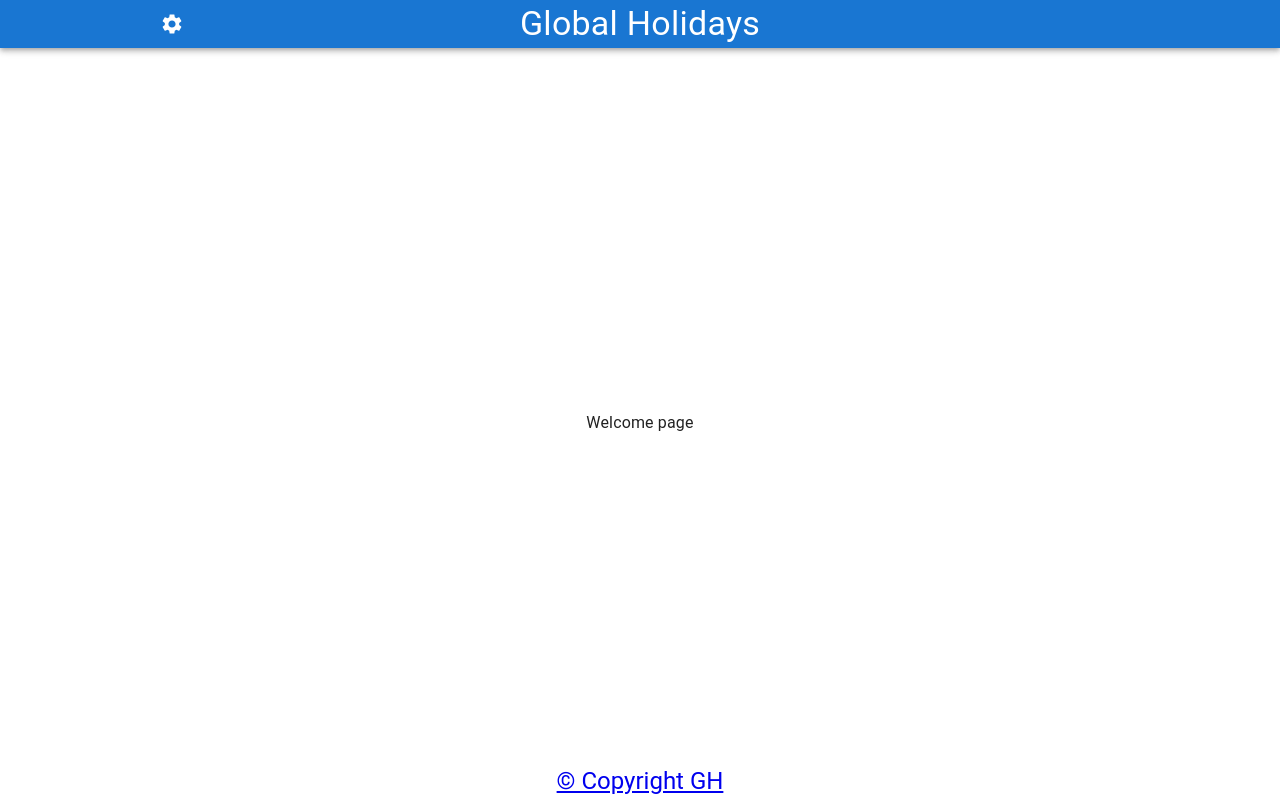
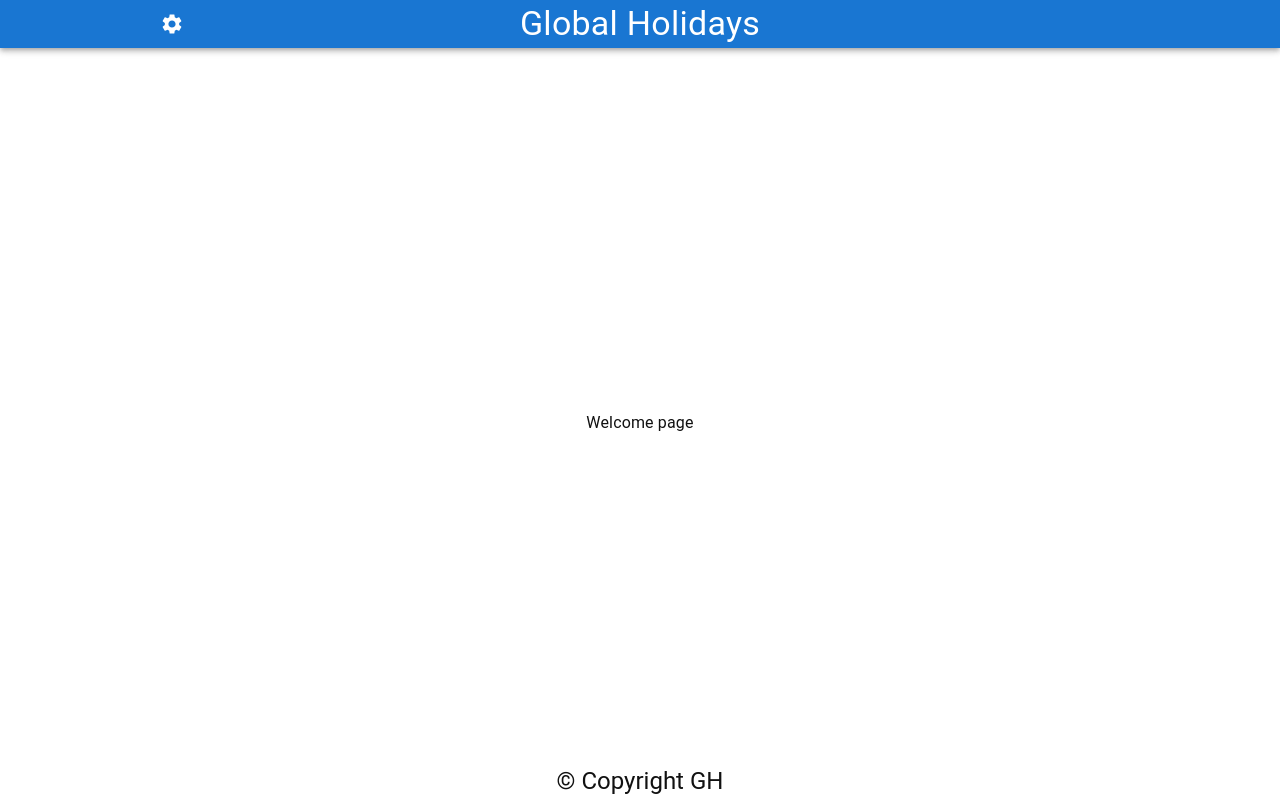
Before and after one commit to GeneralSting/Holidays-Calendar, a React (Vite) app: page / in a window 1280 px wide. Built offline with nearby package versions, Linux system fonts and the light colour scheme.

Commit message:
apply selected themes

```diff
--- a/src/App.css
+++ b/src/App.css
@@ -2,6 +2,7 @@
   height: 100vh;
 }
 
-h1 {
-  color: red;
+a {
+  text-decoration: none;
+  color: inherit;
 }
--- a/src/App.tsx
+++ b/src/App.tsx
@@ -1,13 +1,17 @@
 import { Route, Routes } from "react-router-dom";
 import "./App.css";
 import appRoutes from "./routes/AppRoutes";
-import { CssBaseline, Grid } from "@mui/material";
+import { CssBaseline, Grid, ThemeProvider } from "@mui/material";
 import Header from "./layout/Header";
 import Footer from "./layout/Footer";
+import { useAppSelector } from "./hooks/storeHooks";
+import getTheme from "./utils/getTheme";
 
 function App() {
+  const appTheme = useAppSelector((state) => state.options.appTheme);
   return (
     <>
+      <ThemeProvider theme={getTheme(appTheme)}>
         <Grid
           sx={{ minHeight: "100%" }}
           container
@@ -35,6 +39,7 @@ function App() {
           </Grid>
         </Grid>
         <CssBaseline />
+      </ThemeProvider>
     </>
   );
 }
--- a/src/features/headerOptions/components/OptionsIcon.tsx
+++ b/src/features/headerOptions/components/OptionsIcon.tsx
@@ -24,16 +24,14 @@ const OptionsIcon = () => {
   const appTheme = useAppSelector((state) => state.options.appTheme);
   const appLanguage = useAppSelector((state) => state.options.language);
 
-
-
   const themeChange = (event: SelectChangeEvent<typeof appTheme>) => {
     const themeValue = event.target.value || "";
-    dispatch(setAppTheme(themeValue))
+    dispatch(setAppTheme(themeValue));
   };
 
   const languageChange = (event: SelectChangeEvent<typeof appLanguage>) => {
     const languageValue = event.target.value || "";
-    dispatch(setLanguage(languageValue))
+    dispatch(setLanguage(languageValue));
   };
 
   return (
@@ -46,13 +44,13 @@ const OptionsIcon = () => {
       >
         <SettingsIcon />
       </IconButton>
-      <Dialog open={open} onClose={() => setOpen(false)}>
+      <Dialog open={open} onClose={() => setOpen(false)} fullWidth>
         <DialogTitle
           sx={{
             display: "flex",
             justifyContent: "space-between",
             alignItems: "center",
-            mb: 1
+            mb: 1,
           }}
         >
           Change app options
@@ -68,7 +66,8 @@ const OptionsIcon = () => {
           <Grid container direction="row" alignItems="center" spacing={4}>
             <Grid
               item
-              xs={6}
+              md={6}
+              xs={12}
               display="flex"
               justifyContent="center"
               alignItems="center"
@@ -82,14 +81,18 @@ const OptionsIcon = () => {
                   input={<OutlinedInput label="Theme" />}
                 >
                   <MenuItem value="light">Light Theme</MenuItem>
+                  <MenuItem value="lightIncreased">
+                    Light Theme Increased
+                  </MenuItem>
                   <MenuItem value="dark">Dark Theme</MenuItem>
-                  <MenuItem value="custom">Custom Theme</MenuItem>
+                  <MenuItem value="solarized">Solarized Theme</MenuItem>
                 </Select>
               </FormControl>
             </Grid>
             <Grid
               item
-              xs={6}
+              md={6}
+              xs={12}
               display="flex"
               justifyContent="center"
               alignItems="center"
@@ -102,7 +105,7 @@ const OptionsIcon = () => {
                   onChange={languageChange}
                   input={<OutlinedInput label="Language" />}
                 >
-                  <MenuItem value="hr">Croaita</MenuItem>
+                  <MenuItem value="hr">Croaitan</MenuItem>
                   <MenuItem value="en">English</MenuItem>
                   <MenuItem value="ge">Germany</MenuItem>
                 </Select>
--- /dev/null
+++ b/src/features/themes/darkTheme.ts
@@ -0,0 +1,13 @@
+import { createTheme } from "@mui/material";
+
+export const darkTheme = createTheme({
+  palette: {
+    mode: "dark",
+    background: {
+      paper: "#222",
+    },
+    text: {
+      primary: "#fff",
+    },
+  },
+});
--- /dev/null
+++ b/src/features/themes/index.ts
@@ -0,0 +1,6 @@
+import { lightTheme } from "./lightTheme";
+import { darkTheme } from "./darkTheme";
+import { solarizedTheme } from "./solarizedTheme"
+import { lightThemeIncreased } from "./lightThemeIncreased";
+
+export { lightTheme, lightThemeIncreased, darkTheme, solarizedTheme };
--- /dev/null
+++ b/src/features/themes/lightTheme.ts
@@ -0,0 +1,12 @@
+import { createTheme } from "@mui/material";
+
+export const lightTheme = createTheme({
+  palette: {
+    background: {
+      paper: "#f2f2f2",
+    },
+    text: {
+      primary: "#111111",
+    },
+  },
+});
--- /dev/null
+++ b/src/features/themes/lightThemeIncreased.ts
@@ -0,0 +1,72 @@
+import { createTheme } from "@mui/material";
+
+export const lightThemeIncreased = createTheme({
+  palette: {
+    background: {
+      paper: "#f2f2f2",
+    },
+    text: {
+      primary: "#111111",
+    },
+  },
+  typography: {
+    fontFamily: "'Roboto', sans-serif", // Default font family
+    fontWeightRegular: 400,
+    fontWeightMedium: 500,
+    fontWeightBold: 700,
+    h1: {
+      fontSize: "2.625rem", // 16px + 2px = 18px
+      fontWeight: 700,
+    },
+    h2: {
+      fontSize: "2.25rem", // 16px + 2px = 18px
+      fontWeight: 700,
+    },
+    h3: {
+      fontSize: "2rem", // 16px + 2px = 18px
+      fontWeight: 700,
+    },
+    h4: {
+      fontSize: "1.875rem", // 16px + 2px = 18px
+      fontWeight: 700,
+    },
+    h5: {
+      fontSize: "1.75rem", // 16px + 2px = 18px
+      fontWeight: 700,
+    },
+    h6: {
+      fontSize: "1.625rem", // 16px + 2px = 18px
+      fontWeight: 700,
+    },
+    subtitle1: {
+      fontSize: "1.5rem", // 16px + 2px = 18px
+      fontWeight: 400,
+    },
+    subtitle2: {
+      fontSize: "1.375rem", // 16px + 2px = 18px
+      fontWeight: 400,
+    },
+    body1: {
+      fontSize: "1.25rem", // 16px + 2px = 18px
+      fontWeight: 400,
+    },
+    body2: {
+      fontSize: "1.125rem", // 16px + 2px = 18px
+      fontWeight: 400,
+    },
+    button: {
+      fontSize: "1.125rem", // 16px + 2px = 18px
+      fontWeight: 500,
+      textTransform: "none",
+    },
+    caption: {
+      fontSize: "1rem", // 16px + 2px = 18px
+      fontWeight: 400,
+    },
+    overline: {
+      fontSize: "1rem", // 16px + 2px = 18px
+      fontWeight: 400,
+      textTransform: "uppercase",
+    },
+  },
+});
--- /dev/null
+++ b/src/features/themes/solarizedTheme.ts
@@ -0,0 +1,79 @@
+import { createTheme } from "@mui/material";
+
+export const solarizedTheme = createTheme({
+  palette: {
+    primary: {
+      main: "#586e75", // Blue
+    },
+    background: {
+      default: "#002b36", // Base03
+      paper: "#073642", // Base02
+    },
+    text: {
+      primary: "#839496", // Base0
+      secondary: "#93a1a1", // Base1
+    },
+
+  },
+  typography: {
+    fontFamily: "Menlo, Consolas, 'Courier New', monospace", // Monospaced font
+    fontWeightRegular: 400,
+    fontWeightMedium: 500,
+    fontWeightBold: 700,
+    h1: {
+      fontSize: "2.5rem",
+      fontWeight: 700,
+    },
+    h2: {
+      fontSize: "2rem",
+      fontWeight: 700,
+    },
+    h3: {
+      fontSize: "1.75rem",
+      fontWeight: 700,
+    },
+    h4: {
+      fontSize: "1.5rem",
+      fontWeight: 700,
+    },
+    h5: {
+      fontSize: "1.25rem",
+      fontWeight: 700,
+    },
+    h6: {
+      fontSize: "1rem",
+      fontWeight: 700,
+    },
+    subtitle1: {
+      fontSize: "1rem",
+      fontWeight: 400,
+    },
+    subtitle2: {
+      fontSize: "0.875rem",
+      fontWeight: 400,
+    },
+    body1: {
+      fontSize: "1rem",
+      fontWeight: 400,
+      fontStyle: "italic",
+    },
+    body2: {
+      fontSize: "0.875rem",
+      fontWeight: 400,
+    },
+    button: {
+      fontSize: "0.875rem",
+      fontWeight: 500,
+      textTransform: "none",
+    },
+    caption: {
+      fontSize: "0.75rem",
+      fontWeight: 400,
+    },
+    overline: {
+      fontSize: "0.75rem",
+      fontWeight: 400,
+      textTransform: "uppercase",
+    },
+  },
+});
--- /dev/null
+++ b/src/utils/getTheme.ts
@@ -0,0 +1,23 @@
+import {
+  darkTheme,
+  lightTheme,
+  lightThemeIncreased,
+  solarizedTheme,
+} from "../features/themes";
+
+const getTheme = (themeName: string) => {
+  switch (themeName) {
+    case "light":
+      return lightTheme;
+    case "lightIncreased":
+      return lightThemeIncreased;
+    case "dark":
+      return darkTheme;
+    case "solarized":
+      return solarizedTheme;
+    default:
+      return lightTheme;
+  }
+};
+
+export default getTheme;
```
Also changed, not shown: src/main.tsx (+3 -4 lines). Lines whose indentation alone changed are shown as unchanged.
